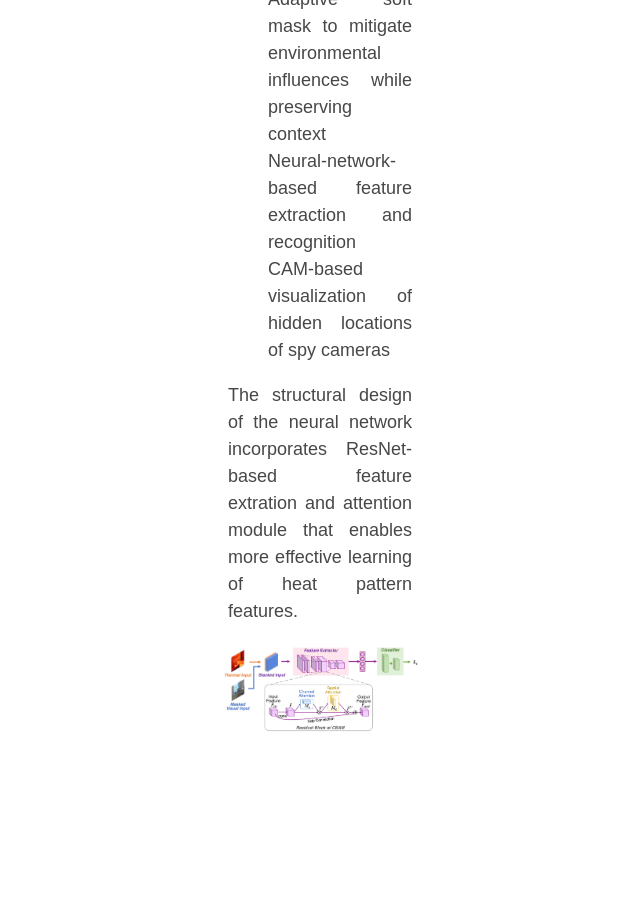
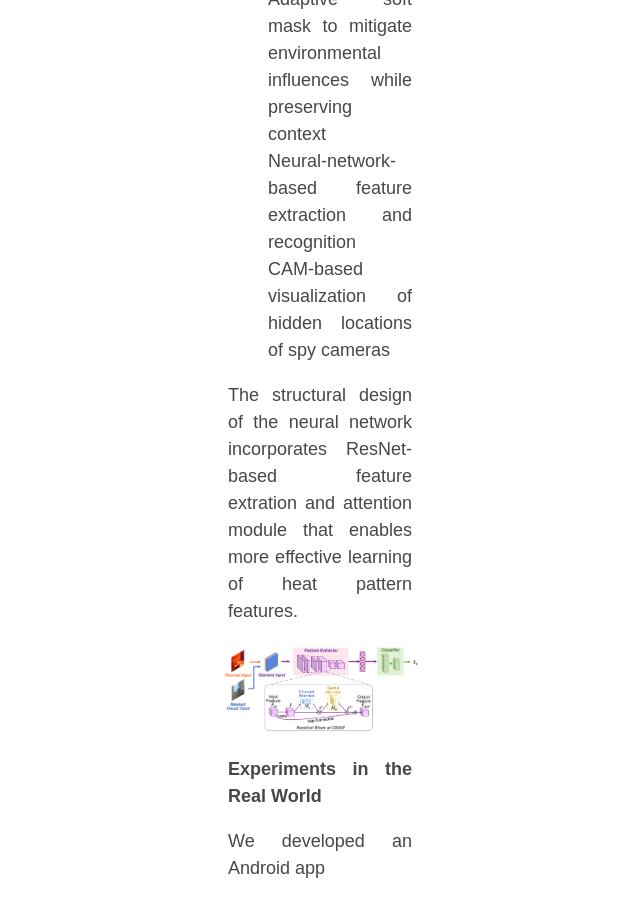
Before and after one commit to HeatDeCam/heatdecam.github.io, a Jekyll site: the page built from index.markdown, in a window 1280 px wide and 900 px high, scrolled down 6385 px. Shown: the whole window, without its empty margins (320-960 px from the left). Built offline with Jekyll 4.4.1, drawn with Linux system fonts in a browser that asks for light colours; before the commit the page ends 7131 px from its top, so only the background shows below that.

```diff
--- a/index.markdown
+++ b/index.markdown
@@ -59,3 +59,7 @@ The key design elements include:
 The structural design of the neural network incorporates ResNet-based feature extration and attention module that enables more effective learning of heat pattern features.
 
 <center><img src="figs/NeuralNetwork.png" alt="NeuralNetwork" width="200"/></center>
+
+**Experiments in the Real World**
+
+We developed an Android app
```
